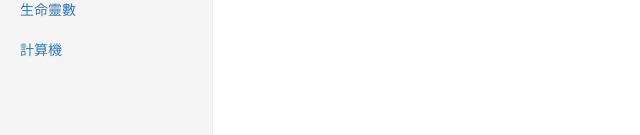
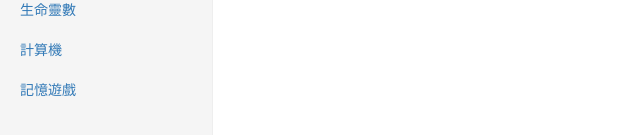
Before and after one commit to LearnHowToLearn/JavaScript, a plain HTML site: page index.html in a window 1280 px wide. Shown: the part 201-336 px from the top of the page, 0-640 px from the left. Drawn offline with Linux system fonts and the light colour scheme.

Commit message:
indexAddMemorygame

```diff
--- a/index.html
+++ b/index.html
@@ -69,5 +69,6 @@
           <li><a href="https://bsjavascript.azurewebsites.net/ultimatepassword.html" target="_blank">終極密碼</a></li>
           <li><a href="https://bsjavascript.azurewebsites.net/horoscope.html" target="_blank">生命靈數</a></li>
           <li><a href="https://bsjavascript.azurewebsites.net/computer.html" target="_blank">計算機</a></li>
+          <li><a href="https://bsjavascript.azurewebsites.net/memory.html" target="_blank">記憶遊戲</a></li>
         </ul>
       </div>
```
